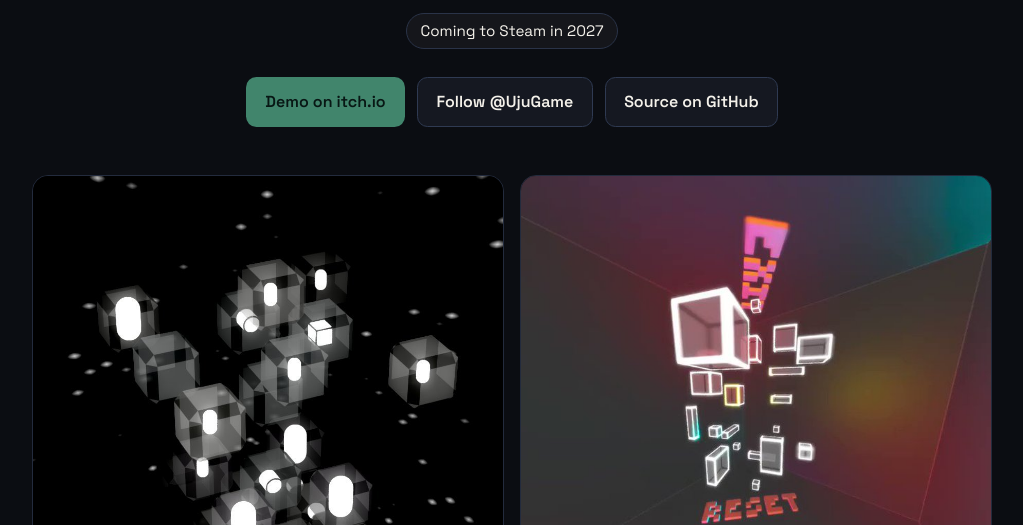
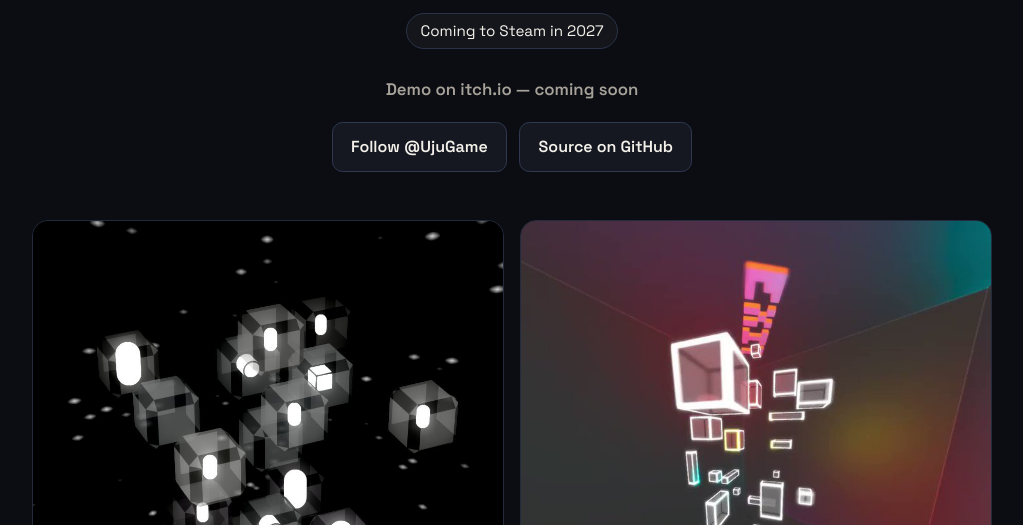
Before and after one commit to yacfish/ujugame, a plain HTML site: page index.html in a window 1280 px wide. Shown: the part 275-800 px from the top of the page, without its empty margins (128-1151 px from the left). Drawn offline with Linux system fonts and the light colour scheme.

Commit message:
Announce itch.io demo as coming soon (no link)
Replace the placeholder button with plain text so nothing looks clickable.

```diff
--- a/index.html
+++ b/index.html
@@ -16,9 +16,8 @@
     <h1>UJU</h1>
     <p class="tagline">Twist, stack, and think your way through shifting cube worlds.</p>
     <p class="steam">Coming to Steam in 2027</p>
+    <p class="itch-soon">Demo on itch.io — coming soon</p>
     <div class="actions">
-      <!-- TODO: replace href with the itch.io demo URL when ready -->
-      <a class="btn primary" href="#" aria-disabled="true" title="Itch.io demo link coming soon">Demo on itch.io</a>
       <a class="btn" href="https://x.com/UjuGame" target="_blank" rel="noopener">Follow @UjuGame</a>
       <a class="btn" href="https://github.com/yacfish/uju" target="_blank" rel="noopener">Source on GitHub</a>
     </div>
--- a/styles.css
+++ b/styles.css
@@ -44,6 +44,12 @@ h1 {
   color: var(--muted);
   max-width: 32rem;
   margin: 0 auto 1rem;
+}
+.itch-soon {
+  margin: 0 0 1.25rem;
+  color: var(--muted);
+  font-size: 1.05rem;
+  font-weight: 600;
 }
 .steam {
   display: inline-block;
```
Also changed, not shown: 1 other file.
